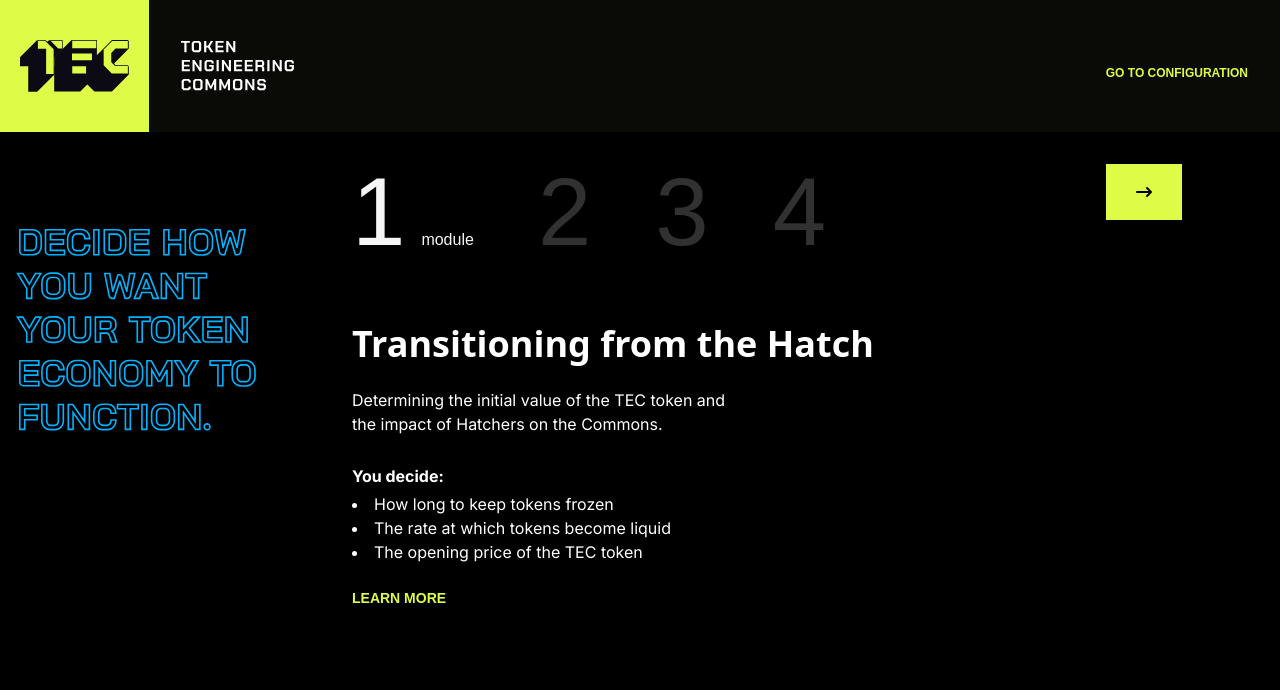
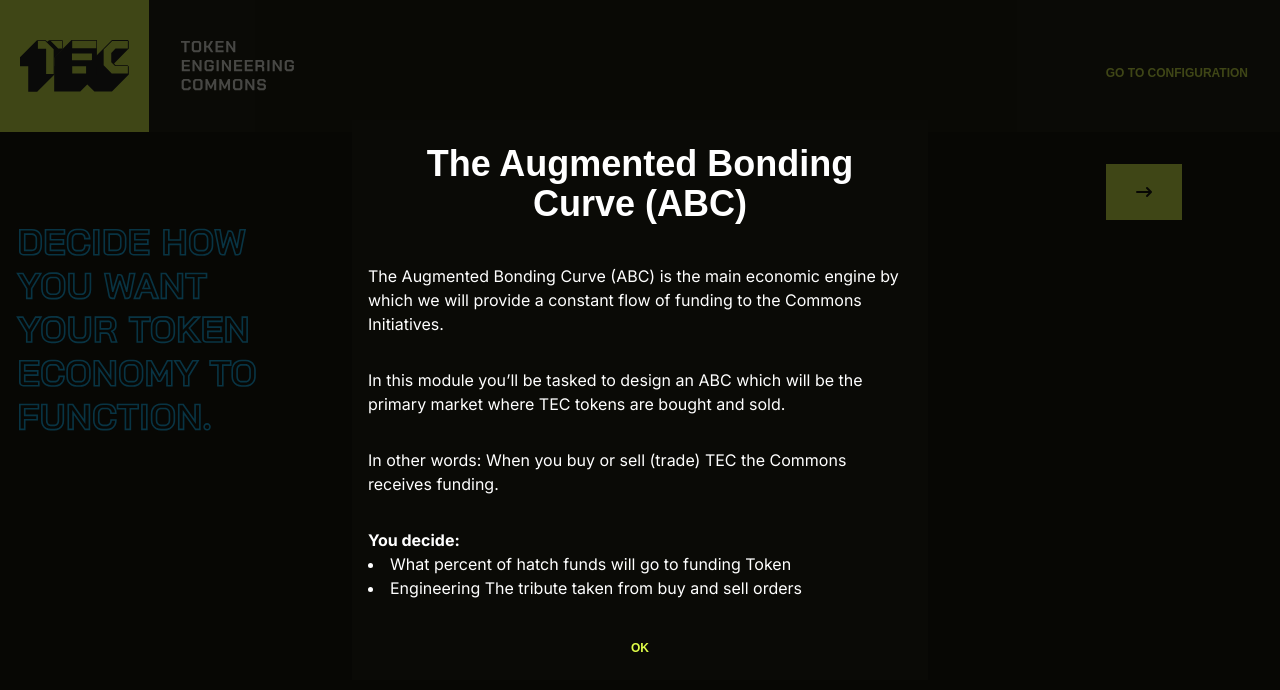
Before and after one commit to CommonsBuild/commons-config-frontend, a Next.js app: page /intro/1 in a window 1280 px wide. Both pictures are taken after a click on the link "LEARN MORE". Shown: the top 690 px of the page. Built offline with nearby package versions, Linux system fonts and the light colour scheme; a web font is replaced by a local one.

Commit message:
feat: intro modals

```diff
--- a/src/pages/intro/1.tsx
+++ b/src/pages/intro/1.tsx
@@ -1,8 +1,49 @@
+import type { ReactElement } from 'react';
+import { useState } from 'react';
+
 import Intro from '@/templates/Intro';
+import Dialog from '@/components/Dialog';
+
+interface DialogProps {
+  handleClose: React.MouseEventHandler<HTMLButtonElement>;
+  isOpen: boolean;
+}
+
+function IntroOneDialog({ handleClose, isOpen }: DialogProps) {
+  return (
+    <Dialog isOpen={isOpen} title="The Augmented Bonding Curve (ABC)">
+      <p className="font-inter text-base text-neon-light p-4">
+        The Augmented Bonding Curve (ABC) is the main economic engine by which
+        we will provide a constant flow of funding to the Commons Initiatives.
+      </p>
+      <p className="font-inter text-base text-neon-light p-4">
+        In this module you’ll be tasked to design an ABC which will be the
+        primary market where TEC tokens are bought and sold.
+      </p>
+      <p className="font-inter text-base text-neon-light p-4">
+        In other words: When you buy or sell (trade) TEC the Commons receives
+        funding.
+      </p>
+      <p className="font-inter text-base text-neon-light p-4">
+        <b>You decide:</b>
+        <li>What percent of hatch funds will go to funding Token</li>
+        <li>Engineering The tribute taken from buy and sell orders</li>
+      </p>
+      <button
+        className="flex m-auto uppercase font-bj font-bold text-neon text-xs py-6"
+        onClick={handleClose}
+      >
+        ok
+      </button>
+    </Dialog>
+  );
+}
 
 function IntroOne() {
+  const [dialog, setDialog] = useState<boolean>(false);
   return (
-    <Intro title="Intro 1 | Commons Dashboard" nextHref="/intro/2">
+    <>
+      <IntroOneDialog isOpen={dialog} handleClose={() => setDialog(false)} />
       <h3 className="text-bj font-bold text-4xl">
         Transitioning from the Hatch
       </h3>
@@ -19,12 +60,23 @@
           <li>The rate at which tokens become liquid</li>
           <li>The opening price of the TEC token</li>
         </ul>
-        <a className="block font-bj font-bold text-sm text-neon uppercase my-6">
+        <a
+          onClick={() => setDialog(true)}
+          className="block font-bj font-bold text-sm text-neon uppercase my-6"
+        >
           learn more
         </a>
       </div>
-    </Intro>
+    </>
   );
 }
 
+IntroOne.getLayout = function getLayout(page: ReactElement) {
+  return (
+    <Intro title="Intro 1 | Commons Dashboard" nextHref="/intro/2">
+      {page}
+    </Intro>
+  );
+};
+
 export default IntroOne;
--- a/src/pages/intro/2.tsx
+++ b/src/pages/intro/2.tsx
@@ -1,8 +1,50 @@
+import type { ReactElement } from 'react';
+import { useState } from 'react';
+
 import Intro from '@/templates/Intro';
+import Dialog from '@/components/Dialog';
+
+interface DialogProps {
+  handleClose: React.MouseEventHandler<HTMLButtonElement>;
+  isOpen: boolean;
+}
+
+function IntroTwoDialog({ handleClose, isOpen }: DialogProps) {
+  return (
+    <Dialog isOpen={isOpen} title="Token Freeze & Token Thaw">
+      <p className="font-inter text-base text-neon-light p-4">
+        Instead of the Hatcher’s TEC tokens becoming available at once to sell
+        or trade, they are frozen for some time.
+      </p>
+      <p className="font-inter text-base text-neon-light p-4">
+        The Token Freeze is the duration from the initiliazation of the Commons
+        which tokens remain frozen.
+      </p>
+      <p className="font-inter text-base text-neon-light p-4">
+        The next period of time is known as the Token Thaw when tokens slowly
+        become liquid.
+      </p>
+      <p className="font-inter text-base text-neon-light p-4">
+        <b>You decide:</b>
+        <li>How long to keep tokens frozen</li>
+        <li>The rate at which tokens become liquid</li>
+        <li>The opening price of the TEC token</li>
+      </p>
+      <button
+        className="flex m-auto uppercase font-bj font-bold text-neon text-xs py-6"
+        onClick={handleClose}
+      >
+        ok
+      </button>
+    </Dialog>
+  );
+}
 
 function IntroTwo() {
+  const [dialog, setDialog] = useState<boolean>(false);
   return (
-    <Intro title="Intro 2 | Commons Dashboard" nextHref="/intro/3">
+    <>
+      <IntroTwoDialog isOpen={dialog} handleClose={() => setDialog(false)} />
       <h3 className="text-bj font-bold text-4xl">The Economic Engine</h3>
       <div className="font-inter md:pr-48">
         <br />
@@ -19,15 +61,22 @@
           <li>The tribute taken from buy and sell orders</li>
         </ul>
         <a
-          href="#"
-          target="_blank"
+          onClick={() => setDialog(true)}
           className="block font-bj font-bold text-sm text-neon uppercase my-6"
         >
           learn more
         </a>
       </div>
-    </Intro>
+    </>
   );
 }
 
+IntroTwo.getLayout = function getLayout(page: ReactElement) {
+  return (
+    <Intro title="Intro 2 | Commons Dashboard" nextHref="/intro/3">
+      {page}
+    </Intro>
+  );
+};
+
 export default IntroTwo;
--- a/src/pages/intro/3.tsx
+++ b/src/pages/intro/3.tsx
@@ -1,8 +1,47 @@
+import type { ReactElement } from 'react';
+import { useState } from 'react';
+
 import Intro from '@/templates/Intro';
+import Dialog from '@/components/Dialog';
+
+interface DialogProps {
+  handleClose: React.MouseEventHandler<HTMLButtonElement>;
+  isOpen: boolean;
+}
+
+function IntroThreeDialog({ handleClose, isOpen }: DialogProps) {
+  return (
+    <Dialog isOpen={isOpen} title="Tao Voting">
+      <p className="font-inter text-base text-neon-light p-4">
+        Tao Voting (TV) is the voting process by which the Commons can modify
+        its economic and governance settings post-upgrade.
+      </p>
+      <p className="font-inter text-base text-neon-light p-4">
+        In this module you will need to define the voting requirements for any
+        proposal to alter the Commons configuration.
+      </p>
+      <p className="font-inter text-base text-neon-light p-4">
+        <b>You decide:</b>
+        <li>Legacy Dandelion Voting settings</li>
+        <li>The amount of time Delegates are allowed to vote</li>
+        <li>How long to listen for a change of outcome</li>
+        <li>The amount of time that can be added for voting</li>
+      </p>
+      <button
+        className="flex m-auto uppercase font-bj font-bold text-neon text-xs py-6"
+        onClick={handleClose}
+      >
+        ok
+      </button>
+    </Dialog>
+  );
+}
 
 function IntroThree() {
+  const [dialog, setDialog] = useState<boolean>(false);
   return (
-    <Intro title="Intro 3 | Commons Dashboard" nextHref="/intro/4">
+    <>
+      <IntroThreeDialog isOpen={dialog} handleClose={() => setDialog(false)} />
       <h3 className="text-bj font-bold text-4xl">Modifying the Commons</h3>
       <div className="font-inter md:pr-48">
         <br />
@@ -16,15 +55,22 @@
           <li>The amount of time that can be added for voting</li>
         </ul>
         <a
-          href="#"
-          target="_blank"
+          onClick={() => setDialog(true)}
           className="block font-bj font-bold text-sm text-neon uppercase my-6"
         >
           learn more
         </a>
       </div>
-    </Intro>
+    </>
   );
 }
 
+IntroThree.getLayout = function getLayout(page: ReactElement) {
+  return (
+    <Intro title="Intro 3 | Commons Dashboard" nextHref="/intro/4">
+      {page}
+    </Intro>
+  );
+};
+
 export default IntroThree;
--- a/src/pages/intro/4.tsx
+++ b/src/pages/intro/4.tsx
@@ -1,8 +1,50 @@
+import type { ReactElement } from 'react';
+import { useState } from 'react';
+
 import Intro from '@/templates/Intro';
+import Dialog from '@/components/Dialog';
+
+interface DialogProps {
+  handleClose: React.MouseEventHandler<HTMLButtonElement>;
+  isOpen: boolean;
+}
+
+function IntroFourDialog({ handleClose, isOpen }: DialogProps) {
+  return (
+    <Dialog isOpen={isOpen} title="Conviction Voting">
+      <p className="font-inter text-base text-neon-light p-4">
+        Conviction Voting (CV) is the governance system in which Commons members
+        create proposals to request funds from the Common Pool.
+      </p>
+      <p className="font-inter text-base text-neon-light p-4">
+        TEC holders have a direct impact on funding Token Engineering by
+        reviewing projects and voting on which initiatives get funded and how
+        much funding they receive.
+      </p>
+      <p className="font-inter text-base text-neon-light p-4">
+        <b>You decide:</b>
+        <li>
+          How much of the Common Pool’s funds can be requested in a single
+          proposal
+        </li>
+        <li>How many tokens are needed to pass a proposal</li>
+        <li>The rate at which conviction accumulates</li>
+      </p>
+      <button
+        className="flex m-auto uppercase font-bj font-bold text-neon text-xs py-6"
+        onClick={handleClose}
+      >
+        ok
+      </button>
+    </Dialog>
+  );
+}
 
 function IntroFour() {
+  const [dialog, setDialog] = useState<boolean>(false);
   return (
-    <Intro title="Intro 4 | Commons Dashboard" nextHref="/intro/done">
+    <>
+      <IntroFourDialog isOpen={dialog} handleClose={() => setDialog(false)} />
       <h3 className="text-bj font-bold text-4xl">Requesting Funds</h3>
       <div className="font-inter md:pr-48">
         <br />
@@ -20,15 +62,22 @@
           <li>The rate at which conviction accumulates</li>
         </ul>
         <a
-          href="#"
-          target="_blank"
+          onClick={() => setDialog(true)}
           className="block font-bj font-bold text-sm text-neon uppercase my-6"
         >
           learn more
         </a>
       </div>
-    </Intro>
+    </>
   );
 }
 
+IntroFour.getLayout = function getLayout(page: ReactElement) {
+  return (
+    <Intro title="Intro 4 | Commons Dashboard" nextHref="/intro/done">
+      {page}
+    </Intro>
+  );
+};
+
 export default IntroFour;
```
